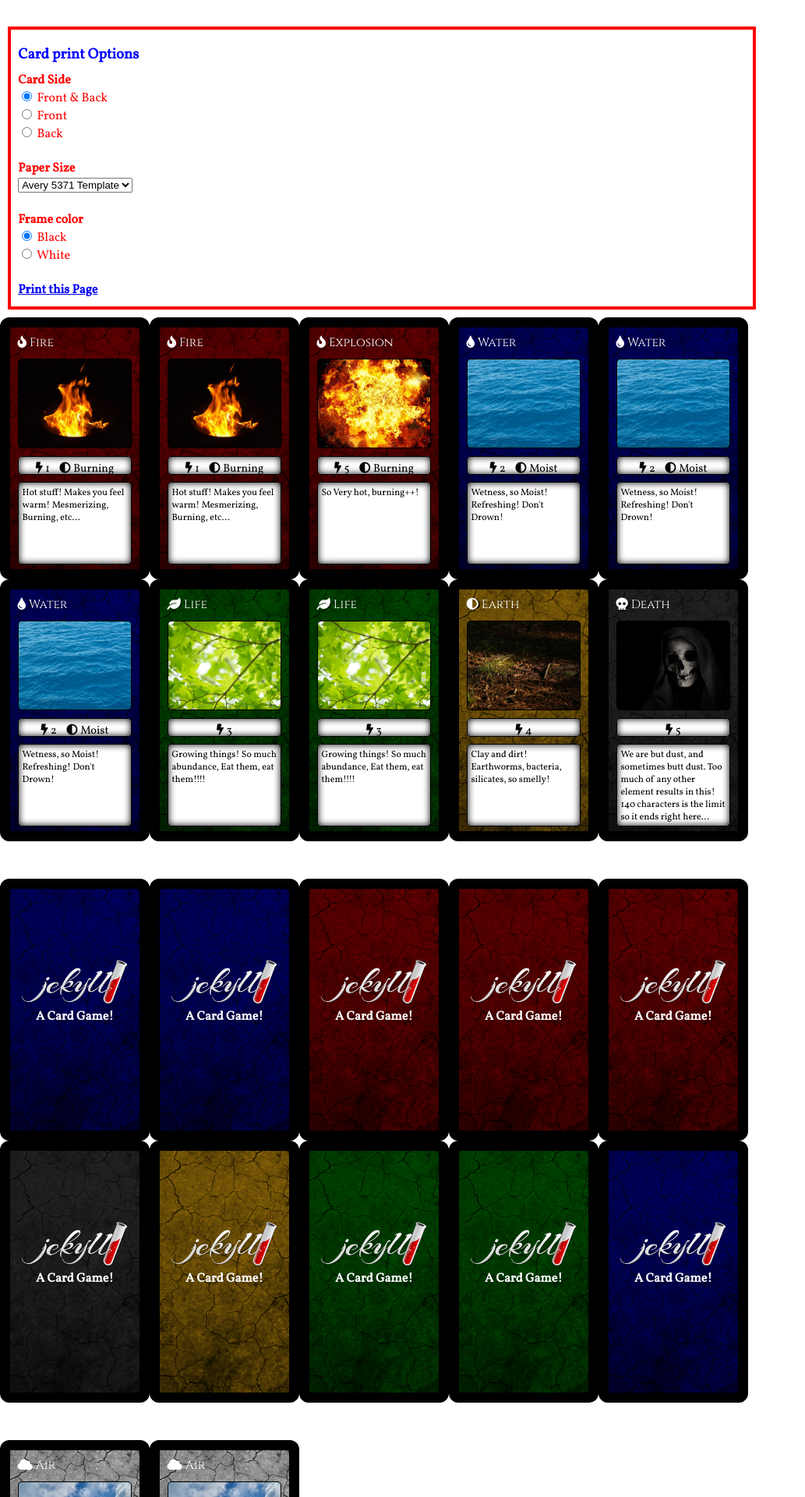
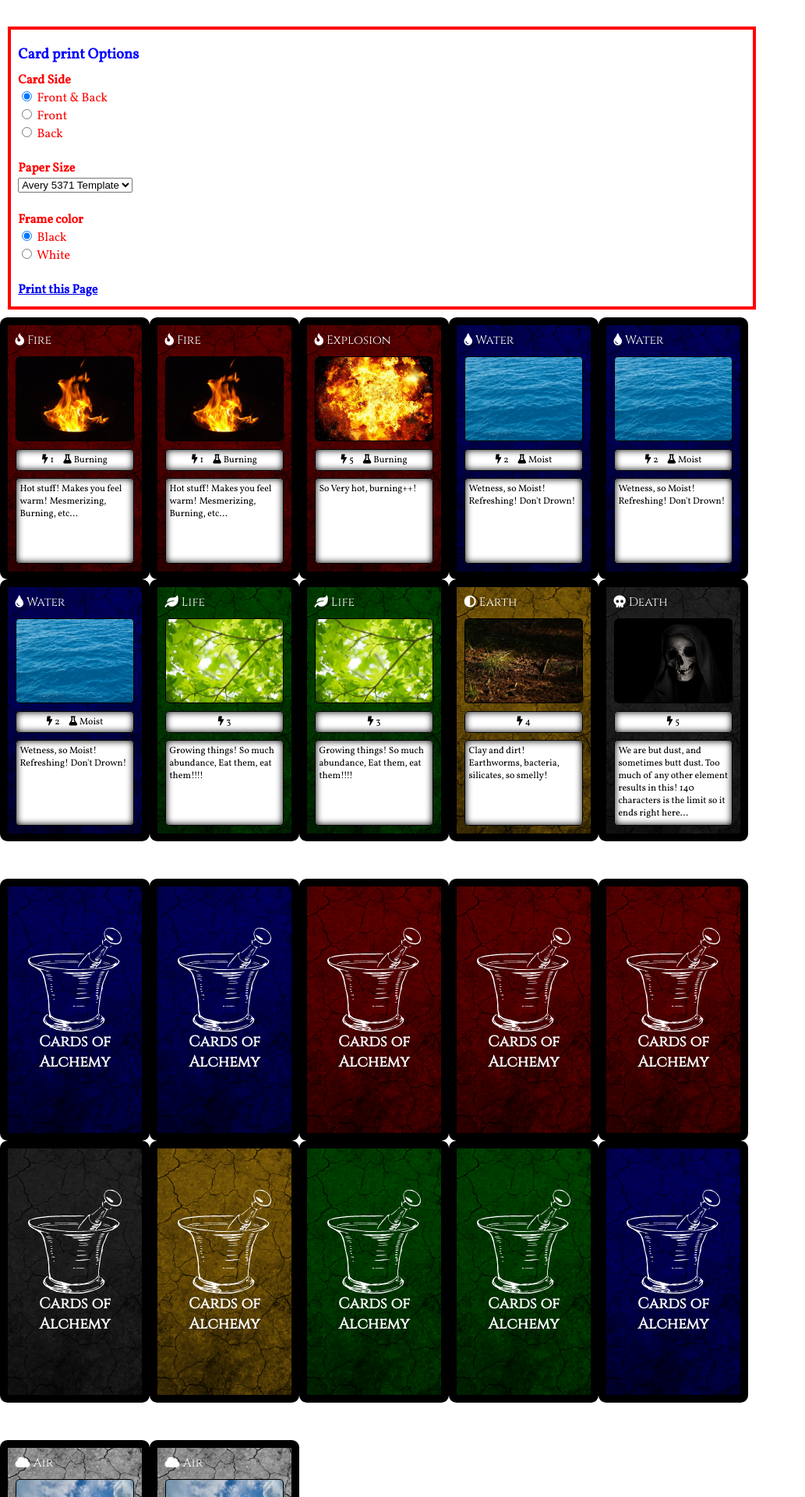
Before and after one commit to Unchapped/Jeykll-CCG-Generator, a Jekyll site: the page built from index.html, in a window 1280 px wide. Shown: the top 1920 px of the page at 78% size, without its empty margins (0-1033 px from the left). Built offline with Jekyll 4.4.1, drawn with Linux system fonts in a browser that asks for light colours; nearby versions of some CDN libraries.

Commit message:
changed card rendering to use flexbox rather than fixed size and shrank margins.

```diff
--- a/_data/cards.yml
+++ b/_data/cards.yml
@@ -6,7 +6,7 @@
   description: "Hot stuff! Makes you feel warm! Mesmerizing, Burning, etc..."
   effects:
     fa-bolt : 1
-    fa-adjust : Burning
+    fa-flask : Burning
 
 - <<: *fire
   title: Explosion
@@ -15,7 +15,7 @@
   qty: 1
   effects:
     fa-bolt : 5
-    fa-adjust : Burning
+    fa-flask : Burning
 
 - class: blue
   title: Water
@@ -24,7 +24,7 @@
   description: "Wetness, so Moist! Refreshing! Don't Drown!"
   effects:
     fa-bolt : 2
-    fa-adjust : Moist
+    fa-flask : Moist
 
 - class: green
   title: Life
--- a/_includes/card.html
+++ b/_includes/card.html
@@ -1,5 +1,5 @@
 <div class="card {{include.content.class}}"><div class="bg-overlay">
-    <h2 class="title">{{include.content.title}}</h2>
+    <div class="title">{{include.content.title}}</div>
     <div class="field img-wrapper" {% if include.content.image %}style="background-image: url(images/{{include.content.image}});"{% endif %}></div>
     <div class="field effects">
         {% for effect in include.content.effects %}
--- a/css/layout.scss
+++ b/css/layout.scss
@@ -6,15 +6,11 @@
 @import 'fontawesome/variables';
 @import 'fontawesome/icons';
 
-@mixin rounded($radius: 0.5em) {
-    -webkit-border-radius: $radius;
-    -moz-border-radius: $radius;
-    border-radius: $radius;
-}
+/* variables used for rendering */
+$card-margin: 0.1in;
+$phi: 1.618;
 
 @mixin fa-before{
-    @include fa-icon;
-    vertical-align: baseline;
     &::before{
         font-weight: 900;
         font-family: 'Font Awesome 5 Free';
@@ -58,81 +54,80 @@ main {
 
 /* card layout */
 .card {
+    width: 2.5in;
+    height: 3.5in;
+    page-break-inside: avoid;
+    border: $card-margin black solid;
+    border-radius: $card-margin;
+    color: #fff;
+    background-color: #000;
+
     .bg-overlay {
-        position: relative;
-        left: 0px;
-        top: 0px;
         width: 100%;
         height: 100%;
-        padding: 0.10in;
+        padding: $card-margin/2;
         background-image: url(../images/carbonfiber-transparent.png);
         background-size: cover;
         background-position: center;
+        display: flex;
+        flex-direction: column;
+        flex-wrap: nowrap;
+        font-size: 0.15in;
+        div {
+            margin: $card-margin/2;
+            flex: 0 1 auto;
+            &.title, .effects {flex-grow: 0;}
+            &.img-wrapper {flex: 1.5 1 0.1in;}
+            &.description {flex: 1 1 0.1in;}
         }
-    width: 2.5in;
-    height: 3.5in;
-    page-break-inside: avoid;
-    border: 0.125in black solid;
-    border-radius: 0.125in;
-    margin: 0.00in;
-    color: #fff;
-    background-color: #000;
-    padding: 0.0in;
-    position: relative;
+
+        &::before, &::after {
+            flex: 1 1 0.1in;
+        }
+
         .title {
             @include fa-before;
             @extend .fa-star;
             font-size: 0.16in;
-        margin: 0.00in;
-        height: 0.30in;
             color: #fff;
         }
 
         .field {
-        margin-bottom: 0.10in;
-        padding: 0.05in;
-        font-size: 0.15in;
+            padding: $card-margin/2;
             &.img-wrapper {
-            height: 1.20in;
-            background-color: #000;
                 background-size: cover;
                 background-repeat: no-repeat;
                 background-position: center;
-            padding: 0.00in;
             }
             &.description {
-            height: 1.00in;
                 font-size: 0.125in;
             }
             &.effects {
                 text-align: center;
-            height: .3in;
                 span {
                     @include fa-before;
-                margin: 0.0in 0.05in;
+                    margin: 0.0in $card-margin/2;
+                }
             }
         }
     }
 }
 
 /* card reverse layout */
-div.back {
+.back {
     /* this flips the card order */
     flex-direction: row-reverse;
 
     /*this renders the logo and title */
     .card .bg-overlay{
         text-align: center;
-        div, h2 {
-            display: none !important;
-        }
+        div {display: none !important;}
         &::before {
             content: " ";
             background-image: url(../images/jekyll-logo-2x.png);
             background-size: contain;
             background-repeat: no-repeat;
             background-position: center bottom;
-            height: 1.5in;
             display: block;
         }
         &::after {
@@ -175,7 +170,6 @@ body.back_only div.front{display: none;}
 body {
     padding: 0.25in 0.25in;
     main {width: 10in;}
-
     /* turn off the curved black border around cards */
     &.border_white .card {border: 0.125in white solid;}
     &.size_5371 {
@@ -184,9 +178,8 @@ body {
         .card {
             width: 2in;
             .field {
-                &.description {height: 1.10in;}
-                &.effects {height: .25in;}
-                ont-size: 0.125in;
+                &.img-wrapper {flex: 1 1 0.1in;}
+                font-size: 0.125in;
             }
         }
     }
--- a/css/theme.scss
+++ b/css/theme.scss
@@ -8,7 +8,7 @@
 /* fonts */
 body {
   font-family: 'Vollkorn', serif;
-  .card .title {font-family: 'Cinzel', serif;}
+  .card .title, .back .card .bg-overlay::after {font-family: 'Cinzel', serif;}
 }
 
 
@@ -62,11 +62,15 @@ body {
 }
 
 /* card reverse layout */
-body.back .card .bg-overlay{
+.back .card .bg-overlay{
     &::before {
-        background-image: url(../images/jekyll-logo-2x.png);
+        background-image: url(../images/mortar_pestle.svg);
+        background-size: 1.25in;
+        flex-grow: 3;
     }
     &::after {
-        content: "It's Elemental";
+        content: "Cards of Alchemy";
+        font-size: 0.20in;
+        flex-grow: 2;
     }
 }
```
Also changed, not shown: README.md, images/mortar_pestle.svg (added). Lines whose indentation alone changed are shown as unchanged.
